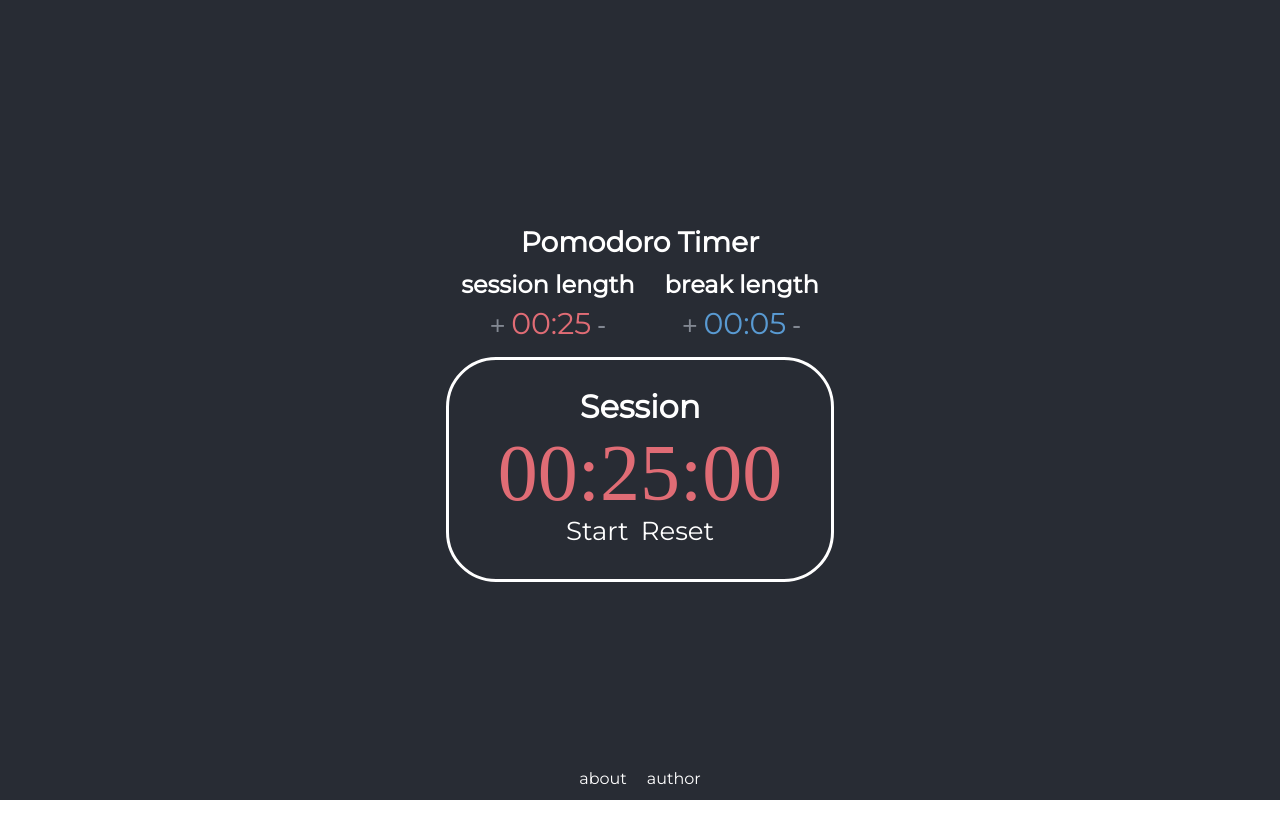
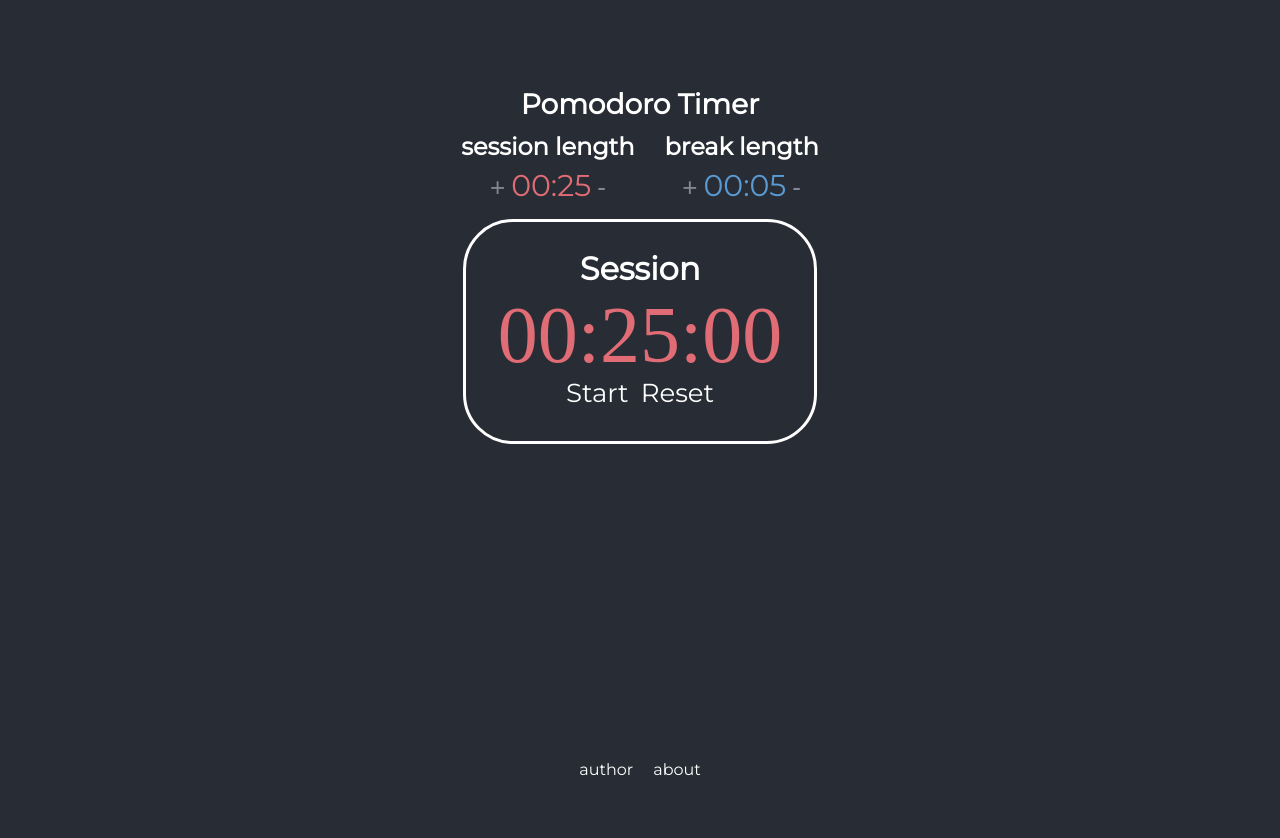
Before and after one commit to acoltelli/pomodoro, a React (Create React App) app: page / in a window 1280 px wide. Before the commit the page ends 800 px from the top, so only its background shows below. Built offline with nearby package versions, Linux system fonts and the light colour scheme; a web font is replaced by a local one.

Commit message:
make footer sticky

```diff
--- a/public/index.html
+++ b/public/index.html
@@ -6,9 +6,9 @@
   <head><link href="https://fonts.googleapis.com/css?family=Montserrat&display=swap" rel="stylesheet">
   </head>
 
-
+  <body>
   <div id='root'></div>
-
+  </body>
 
 
 </html>
--- a/src/App.css
+++ b/src/App.css
@@ -9,23 +9,26 @@
   font-size: 30px;
   text-align: center;
   font-family: 'Montserrat', sans-serif;
-  background: #282c34;
-  min-height: 100vh;
+  min-height: 100%;
   display: flex;
   flex-direction: column;
   justify-content: center;
   align-items: center;
   color: white;
+  margin-bottom: -45px;
+  margin-top: 40px;
 }
 
 .Footer {
   position: fixed;
+  left: 0;
   bottom: 0;
+  width: 100%;
+  background-color: #282c34;
   color: white;
-  text-align: center;
-  padding-top: 12px;
-  padding-bottom: 12px;
+  padding-top: 5px;
   font-size: 16px;
+  height: 40px;
 }
 
 a:link {
@@ -107,6 +110,7 @@ a:hover {
   padding-left: 32px;
   line-height: 40px;
   position: relative;
+
 }
 
 .startpause{
@@ -114,8 +118,10 @@ a:hover {
    padding-bottom: 32px;
 }
 
-body {
+body, html {
+  background: #282c34;
   margin: 0;
+  height: 100vh;
   -webkit-font-smoothing: antialiased;
   -moz-osx-font-smoothing: grayscale;
 }
--- a/src/App.js
+++ b/src/App.js
@@ -148,8 +148,8 @@ class Pomodoro extends React.Component {
         // TODO:let hold down of button keep increading count
         render() {
           return (
+            <div>
             <div className="App">
-            <body>
             <audio ref= "audioBeep" preload = "auto" src="https://actions.google.com/sounds/v1/alarms/beep_short.ogg"/>
 
             <div className = "InputButtons">
@@ -192,14 +192,13 @@ class Pomodoro extends React.Component {
 
             </div>
             }
+
             </div>
-            </body>
-
-            <div className = "Footer">
+            </div>
+            <footer className = "Footer">
+            <a href="https://github.com/acoltelli">author</a>
             <a href="https://en.wikipedia.org/wiki/Pomodoro_Technique">about</a>
-            <a href="https://github.com/acoltelli">author</a>
-            </div>
-
+            </footer>
             </div>
           );
         }
```
